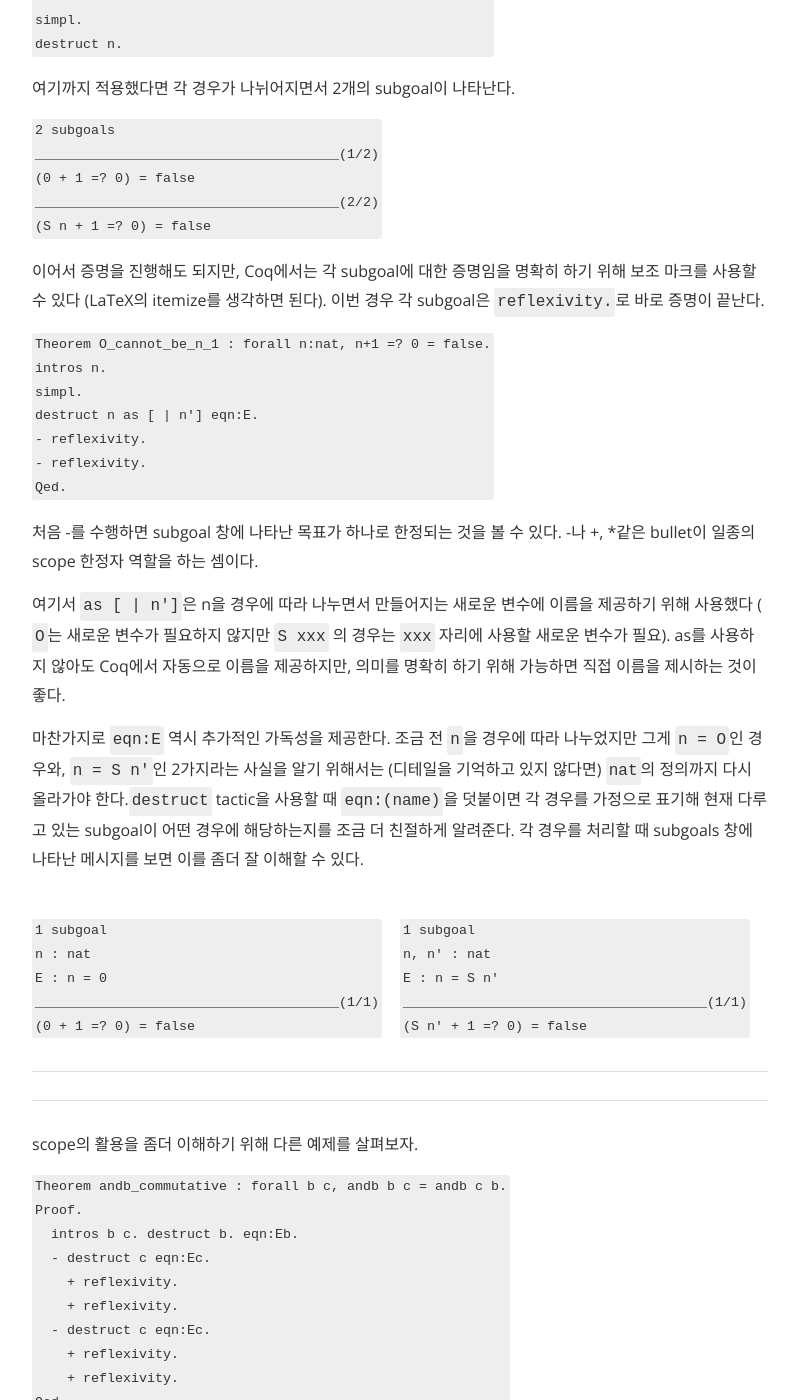
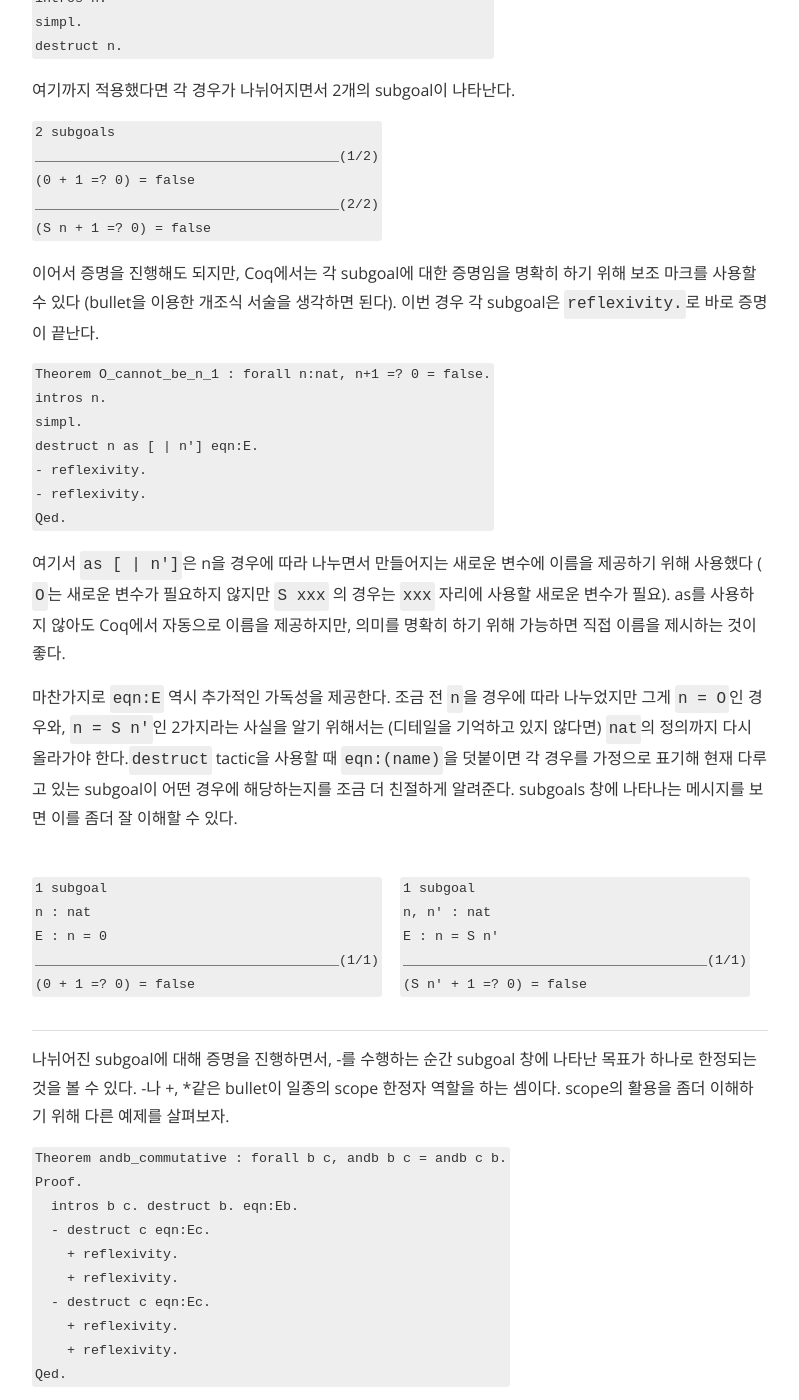
Before and after one commit to nyan101/nyan101.github.io, a Jekyll site: the page built from _posts/2019-02-03-SW-Foundations-Ch02-2.md, in a window 1280 px wide and 1400 px high, scrolled down 1347 px. Shown: the whole window, without its empty margins (240-1039 px from the left). Built offline with Jekyll 4.4.1, drawn with Linux system fonts in a browser that asks for light colours; nearby versions of some CDN libraries; formulas are drawn with MathJax 3; comment, search, counter and statistics services are not loaded; a style sheet for code colours, icons or effects is not loaded; some of the changed text lies outside the part shown.

Commit message:
fix post

````diff
--- a/_posts/2019-02-03-SW-Foundations-Ch02-2.md
+++ b/_posts/2019-02-03-SW-Foundations-Ch02-2.md
@@ -11,7 +11,7 @@
 
 
 ## Proof by Case Analysis
-simpl이나 rewriting만으로는 충분하지 않은 경우가 있다. [예전 글](https://nyan101.github.io/%EC%9E%90%EC%8A%B5/2019/01/31/SW-Foundations-Ch01-2.html)에서 정의했던 `is_equal`에 새 Notation을 정의하자.
+다뤄야 하는 대상이 복잡해지면 `simpl`이나 `rewrite`만으로는 충분하지 않은 경우가 있다. 잠시 [예전 글](https://nyan101.github.io/%EC%9E%90%EC%8A%B5/2019/01/31/SW-Foundations-Ch01-2.html)에서 정의했던 `is_equal`을 가져오면서 여기에 새로운 Notation을 추가하자.
 
 ```Coq
 Fixpoint is_equal (n m : nat) : bool :=
@@ -31,14 +31,14 @@
 
 
 
-이제 다음 두 명제를 생각해보자.
+이제 거의 비슷하게 생긴 다음 두 명제를 증명해보자.
 
 * \\( \\forall n : nat, 1+n \\neq 0 \\)
 * \\( \\forall n : nat, n+1 \\neq 0 \\)
 
 
 
-먼저 1+n은 plus와 notation의 정의로부터 `S n`으로 simplified될 수 있고, 이를 이용하면 위의 명제는 `simpl.` 로 증명이 끝난다.
+먼저 `1+n`은 plus와 notation의 정의로부터 `S n`으로 simplified될 수 있고, 이를 이용하면 위의 명제는 `simpl.` 로 증명이 끝난다.
 
 ```Coq
 Theorem O_cannot_be_1_n : forall n:nat, (1+n =? 0) = false.
@@ -49,7 +49,7 @@
 Qed.
 ```
 
-하지만 `n+1`은 `simpl.`을 시도해도 아무런 변화가 일어나지 않는다. 그런데 `reflexivity.`를 적용하(려고 시도하)면 _Unable to unify "false" with "n + 1 =? 0"_ 라는 오류를 볼 수 있다. `1+n`과 달리 `n+1`은 n이 `O`인지 `S n'` 형태인지에 따라 결과값이 달라지기 때문에 Coq가 한번에 처리할 수 있는 역량을 벗어난다. 그렇다면 **경우를 나누어서** 처리해보자. `destruct` tactic이 그 역할을 담당한다.
+하지만 `n+1`은 `simpl.`을 시도해도 아무런 변화가 일어나지 않는다. 그런데 `reflexivity.`를 적용하(려고 시도하)면 _Unable to unify "false" with "n + 1 =? 0"_ 라는 오류를 볼 수 있다. `1+n`과 달리 `n+1`은 n이 `O`인지 `S n'` 형태인지에 따라 결과값이 달라지기 때문에 Coq가 한번에 처리할 수 있는 역량을 벗어난다. 그렇다면 **경우를 나누어서** 처리하는 방법을 떠올릴 수 있다. `destruct` tactic이 그 역할을 담당한다.
 
 ```Coq
 Theorem O_cannot_be_n_1 : forall n:nat, n+1 =? 0 = false.
@@ -68,7 +68,7 @@
 (S n + 1 =? 0) = false
 ```
 
-이어서 증명을 진행해도 되지만, Coq에서는 각 subgoal에 대한 증명임을 명확히 하기 위해 보조 마크를 사용할 수 있다 (LaTeX의 itemize를 생각하면 된다). 이번 경우 각 subgoal은 `reflexivity.`로 바로 증명이 끝난다.
+이어서 증명을 진행해도 되지만, Coq에서는 각 subgoal에 대한 증명임을 명확히 하기 위해 보조 마크를 사용할 수 있다 (bullet을 이용한 개조식 서술을 생각하면 된다). 이번 경우 각 subgoal은 `reflexivity.`로 바로 증명이 끝난다.
 
 ```Coq
 Theorem O_cannot_be_n_1 : forall n:nat, n+1 =? 0 = false.
@@ -80,11 +80,11 @@
 Qed.
 ```
 
-처음 -를 수행하면 subgoal 창에 나타난 목표가 하나로 한정되는 것을 볼 수 있다. -나 +, \*같은 bullet이 일종의 scope 한정자 역할을 하는 셈이다.
+
 
 여기서 `as [ | n']`은 n을 경우에 따라 나누면서 만들어지는 새로운 변수에 이름을 제공하기 위해 사용했다 (`O`는 새로운 변수가 필요하지 않지만 `S xxx` 의 경우는 `xxx` 자리에 사용할 새로운 변수가 필요). as를 사용하지 않아도 Coq에서 자동으로 이름을 제공하지만, 의미를 명확히 하기 위해 가능하면 직접 이름을 제시하는 것이 좋다.
 
-마찬가지로 `eqn:E` 역시 추가적인 가독성을 제공한다. 조금 전 `n`을 경우에 따라 나누었지만 그게 `n = O`인 경우와, `n = S n'`인 2가지라는 사실을 알기 위해서는 (디테일을 기억하고 있지 않다면) `nat`의 정의까지 다시 올라가야 한다.`destruct` tactic을 사용할 때 `eqn:(name)`을 덧붙이면 각 경우를 가정으로 표기해 현재 다루고 있는 subgoal이 어떤 경우에 해당하는지를 조금 더 친절하게 알려준다. 각 경우를 처리할 때 subgoals 창에 나타난 메시지를 보면 이를 좀더 잘 이해할 수 있다.
+마찬가지로 `eqn:E` 역시 추가적인 가독성을 제공한다. 조금 전 `n`을 경우에 따라 나누었지만 그게 `n = O`인 경우와, `n = S n'`인 2가지라는 사실을 알기 위해서는 (디테일을 기억하고 있지 않다면) `nat`의 정의까지 다시 올라가야 한다.`destruct` tactic을 사용할 때 `eqn:(name)`을 덧붙이면 각 경우를 가정으로 표기해 현재 다루고 있는 subgoal이 어떤 경우에 해당하는지를 조금 더 친절하게 알려준다.  subgoals 창에 나타나는 메시지를 보면 이를 좀더 잘 이해할 수 있다.
 
 
 <table>
@@ -107,9 +107,8 @@
 </td>
 </tr>
 </table>
-<hr>
 
-scope의 활용을 좀더 이해하기 위해 다른 예제를 살펴보자.
+나뉘어진 subgoal에 대해 증명을 진행하면서, -를 수행하는 순간 subgoal 창에 나타난 목표가 하나로 한정되는 것을 볼 수 있다. -나 +, \*같은 bullet이 일종의 scope 한정자 역할을 하는 셈이다. scope의 활용을 좀더 이해하기 위해 다른 예제를 살펴보자.
 
 ```Coq
 Theorem andb_commutative : forall b c, andb b c = andb c b.
````
